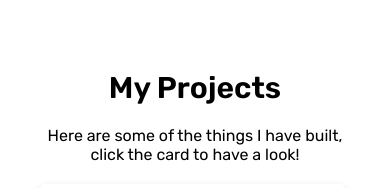
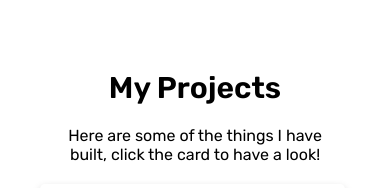
Before and after one commit to Spiritman90/My-Porfolio, a React (Create React App) app: page / in a window 390 px wide. Shown: the part 1760-1948 px from the top of the page. Built offline with nearby package versions, Linux system fonts and the light colour scheme; a web font is replaced by a local one.

Commit message:
even more padding

```diff
--- a/src/components/projectList/projectlist.css
+++ b/src/components/projectList/projectlist.css
@@ -49,7 +49,7 @@
 
   .pl-desc {
     /* margin: 0, 2rem; */
-    padding: 0 2rem;
+    padding: 0 3rem;
   }
 }
 
```
